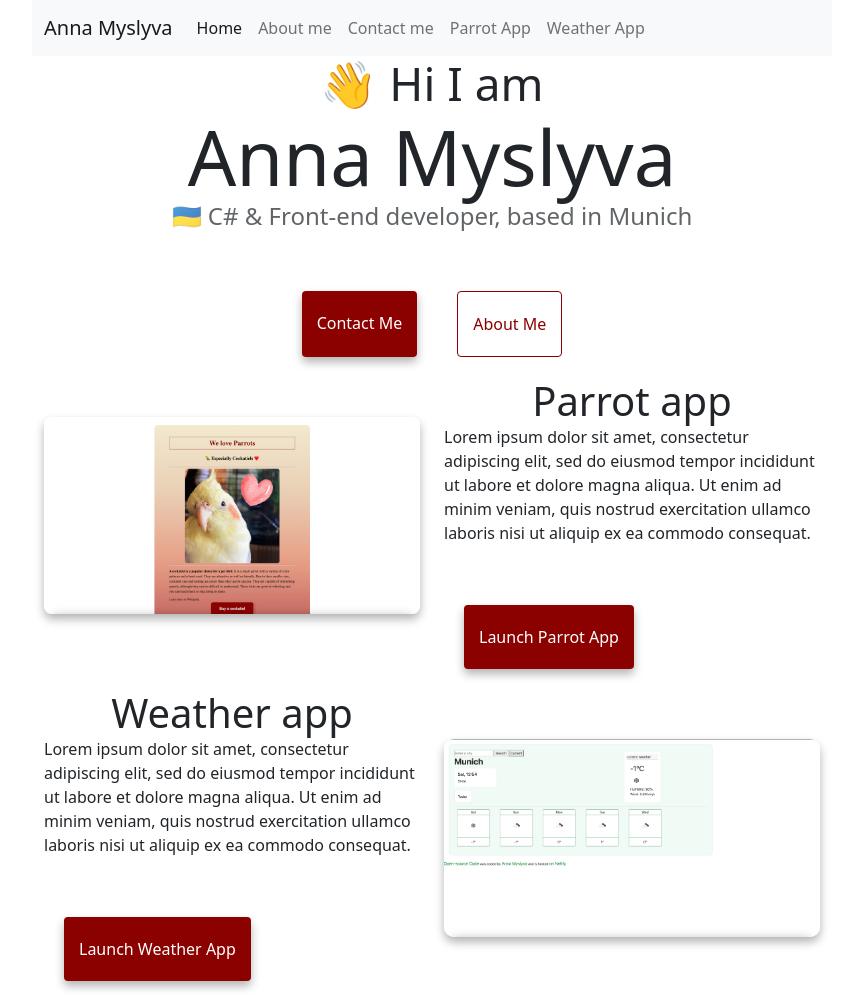
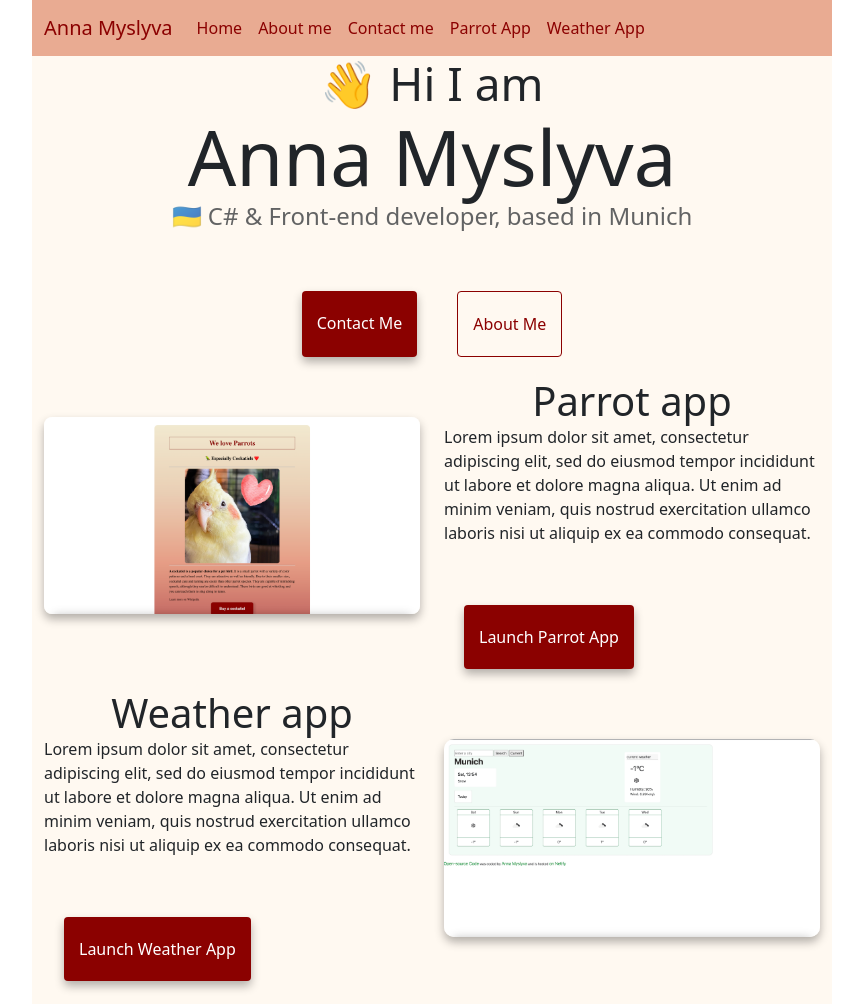
Before and after one commit to AnnaMyslyva/responsiveBasicProject, a website: page index.html in a window 1280 px wide. Shown: the top 1004 px of the page, without its empty margins (208-1071 px from the left). Drawn offline with nearby package versions, Linux system fonts and the light colour scheme.

Commit message:
css-changes navbar
css-variables for navbar were set-uped

```diff
--- a/index.html
+++ b/index.html
@@ -23,9 +23,10 @@
     <link rel="stylesheet" href="style.css" />
   </head>
   <body>
-    <nav class="navbar sticky-top navbar-expand-lg navbar-light bg-light">
+    <div class="hero">
+    <nav class="navbar sticky-top navbar-expand-lg" style="background-color: #E9AB92">
       <div class="container-fluid">
-        <a class="navbar-brand" href="index.html" title="Homepage"
+        <a class="navbar-brand" style="color: var(--primary-color)" href="index.html" title="Homepage"
           >Anna Myslyva</a
         >
         <button
@@ -46,7 +47,9 @@
                 class="nav-link active"
                 aria-current="page"
                 href="index.html"
+                style="color: var(--primary-color)"
                 target="_blank"
+
                 >Home</a
               >
             </li>
@@ -55,12 +58,14 @@
                 class="nav-link"
                 href="about.html"
                 title="About Anna Myslyva"
+                style="color: var(--primary-color)"
                 target="_blank"
+
                 >About me</a
               >
             </li>
             <li class="nav-item">
-              <a class="nav-link" href="about.html#contact" target="_blank"
+              <a class="nav-link" href="about.html#contact" style="color: var(--primary-color)" target="_blank"
                 >Contact me</a
               >
             </li>
@@ -69,6 +74,7 @@
                 class="nav-link"
                 href="https://comfy-cascaron-5bc4de.netlify.app"
                 title="Parrot Project"
+                style="color: var(--primary-color)"
                 target="_blank"
                 >Parrot App</a
               >
@@ -77,7 +83,8 @@
               <a
                 class="nav-link"
                 href="https://fabulous-starburst-267c95.netlify.app"
-                title="WeatherApp Project"
+                title="WeatherApp Project" style="color: var(--primary-color)"
+                style="color: var(--primary-color)"
                 target="_blank"
                 >Weather App</a
               >
@@ -192,5 +199,6 @@
         </div>
       </div>
     </footer>
+    </div>
   </body>
 </html>
--- a/style.css
+++ b/style.css
@@ -7,6 +7,10 @@
 body {
   margin: 0px auto;
   max-width: 800px;
+}
+
+.hero {
+  background-color: #fff9f1;
 }
 
 h1,
@@ -31,10 +35,10 @@ h3 {
 
 p {
   background: var(--secondary-color);
-  padding: 20px;
+  padding: 25px;
   border-radius: 4px;
-  font-size: 18px;
-  line-height: 1.5;
+  font-size: 30px;
+  line-height: 2.5;
   text-align: center;
 }
 
```
Also changed, not shown: about.html (+9 -1 lines).
